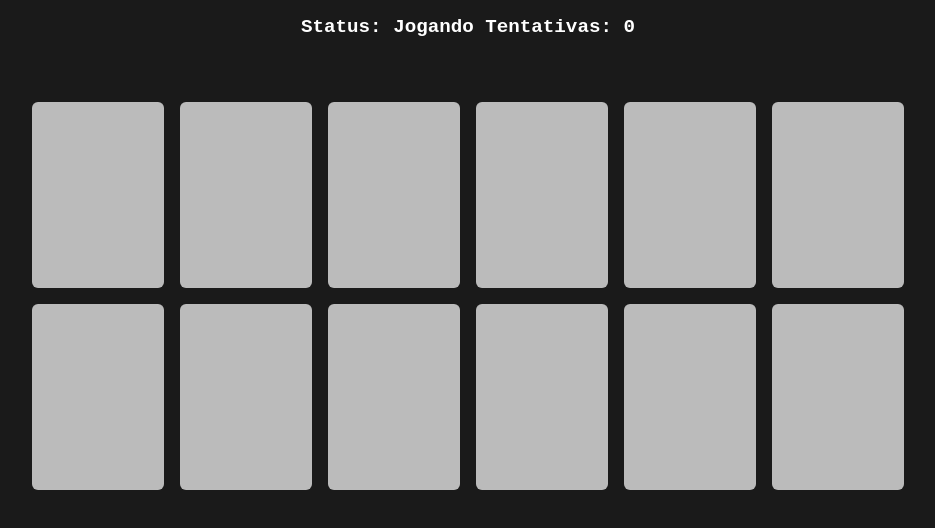
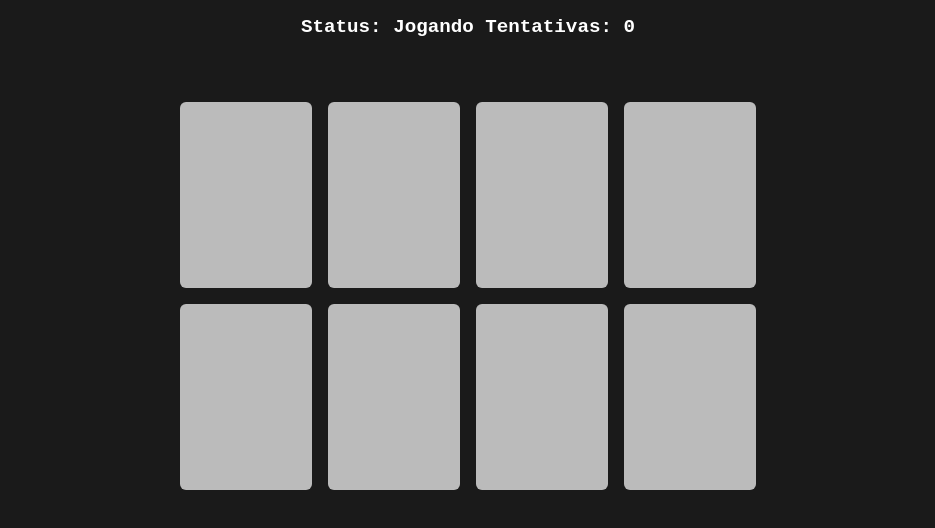
Before and after one commit to FelipeAmorimDEV/memory-game, a React (Vite) app: page / in a window 1280 px wide. Shown: the top 528 px of the page, without its empty margins (172-1107 px from the left). Built offline with nearby package versions, Linux system fonts and the light colour scheme.

Commit message:
✔  Carta vira ao ser clicada

```diff
--- a/package.json
+++ b/package.json
@@ -10,6 +10,7 @@
     "preview": "vite preview"
   },
   "dependencies": {
+    "phosphor-react": "^1.4.1",
     "react": "18.2.0",
     "react-dom": "18.2.0"
   },
--- a/src/app.jsx
+++ b/src/app.jsx
@@ -1,14 +1,47 @@
+import { useEffect, useReducer } from "react"
+import { Plus, Envelope, Atom, Backpack } from 'phosphor-react'
+
+const cards = [
+  { id: 1, element: <Plus size={60} weight="fill" color="#1a1a1a" /> },
+  { id: 1, element: <Plus size={60} weight="fill" color="#1a1a1a" /> },
+  { id: 2, element: <Atom size={60} weight="fill" color="#1a1a1a" /> },
+  { id: 2, element: <Atom size={60} weight="fill" color="#1a1a1a" /> },
+  { id: 3, element: <Envelope size={60} weight="fill" color="#1a1a1a" /> },
+  { id: 3, element: <Envelope size={60} weight="fill" color="#1a1a1a" /> },
+  { id: 4, element: <Backpack size={60} weight="fill" color="#1a1a1a" /> },
+  { id: 4, element: <Backpack size={60} weight="fill" color="#1a1a1a" /> },
+]
+
 const App = () => {
+  const [state, dispatch] = useReducer((state, action) => {
+    if (action.type === "turned_card") {
+      return {
+        ...state,
+        jogadas: [...state.jogadas, action.payload.id],
+        jogadasindex: [...state.jogadasindex, action.payload.index]
+      }
+    }
+  }, { cards, tentativas: 0, jogadas: [], jogadasindex: [] })
+
+  function handleTurnCard(index, id) {
+    dispatch({ type: 'turned_card', payload: { index, id } })
+  }
+
+
   return (
     <div className="app">
       <div className="game-status"><span>Status: Jogando</span> <span>Tentativas: 0</span></div>
       <main className="board">
-        {Array.from({ length: 12 }).map((card, index) => (
-          <div className="flip-card" key={index}>
+        {state.cards.map((card, index) => (
+          <div
+            key={index} data-id={card.id}
+            className={`flip-card ${state.jogadasindex.includes(index) ? 'hover' : ''}`}
+            onClick={() => handleTurnCard(index, card.id)}
+          >
             <div className="flip-card-inner">
               <div className="flip-card-front"></div>
               <div className="flip-card-back">
-                <h1>Felipe</h1>
+                {card.element}
               </div>
             </div>
           </div>
--- a/src/styles.css
+++ b/src/styles.css
@@ -19,7 +19,7 @@
 }
 
 /* Do an horizontal flip when you move the mouse over the flip box container */
-.flip-card:hover .flip-card-inner {
+.flip-card.hover .flip-card-inner {
   transform: rotateY(180deg);
 }
 
@@ -43,6 +43,9 @@
   background-color: dodgerblue;
   color: white;
   transform: rotateY(180deg);
+  display: flex;
+  align-items: center;
+  justify-content: center;
 }
 
 * {
@@ -70,6 +73,6 @@
 
 .board {
   display: grid;
-  grid-template-columns: repeat(6, auto);
+  grid-template-columns: repeat(4, auto);
   gap: 1rem;
 }
```
Also changed, not shown: 1 other file (tests, documents, lock files or other folders).
